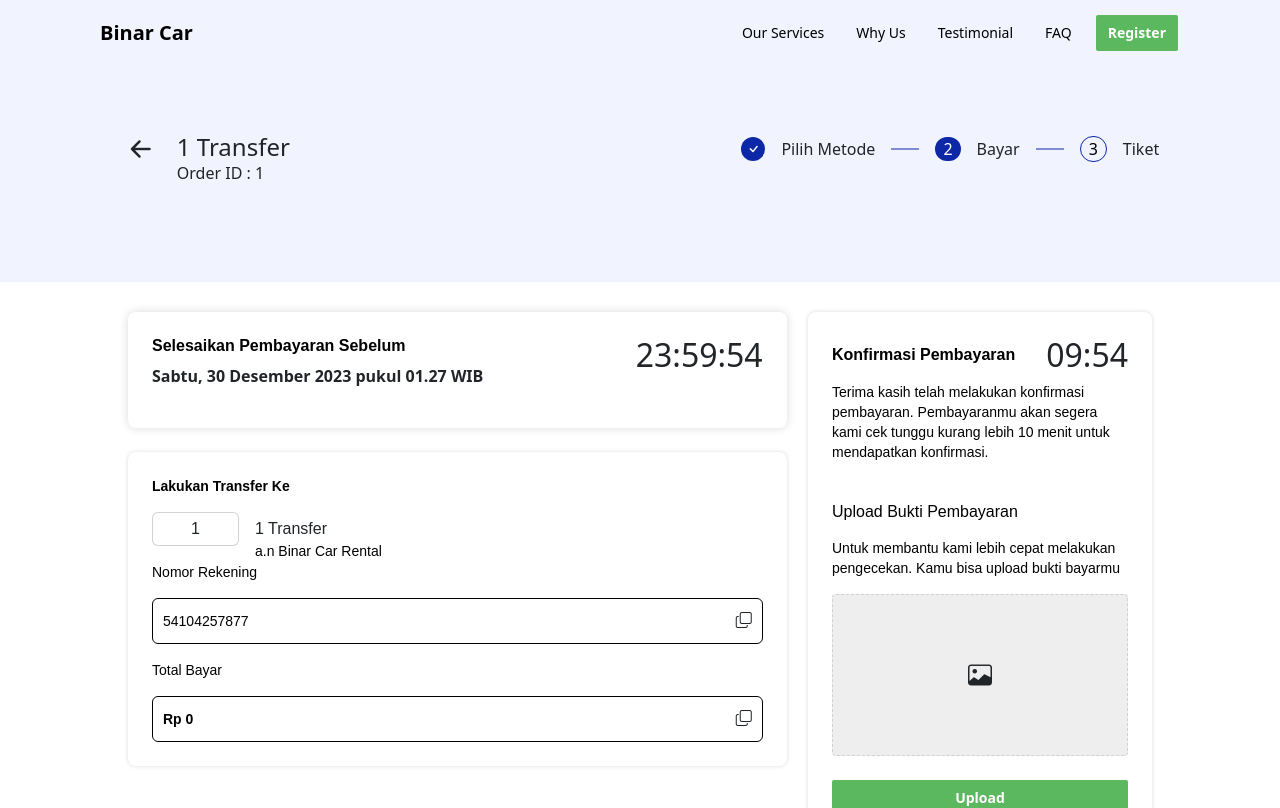
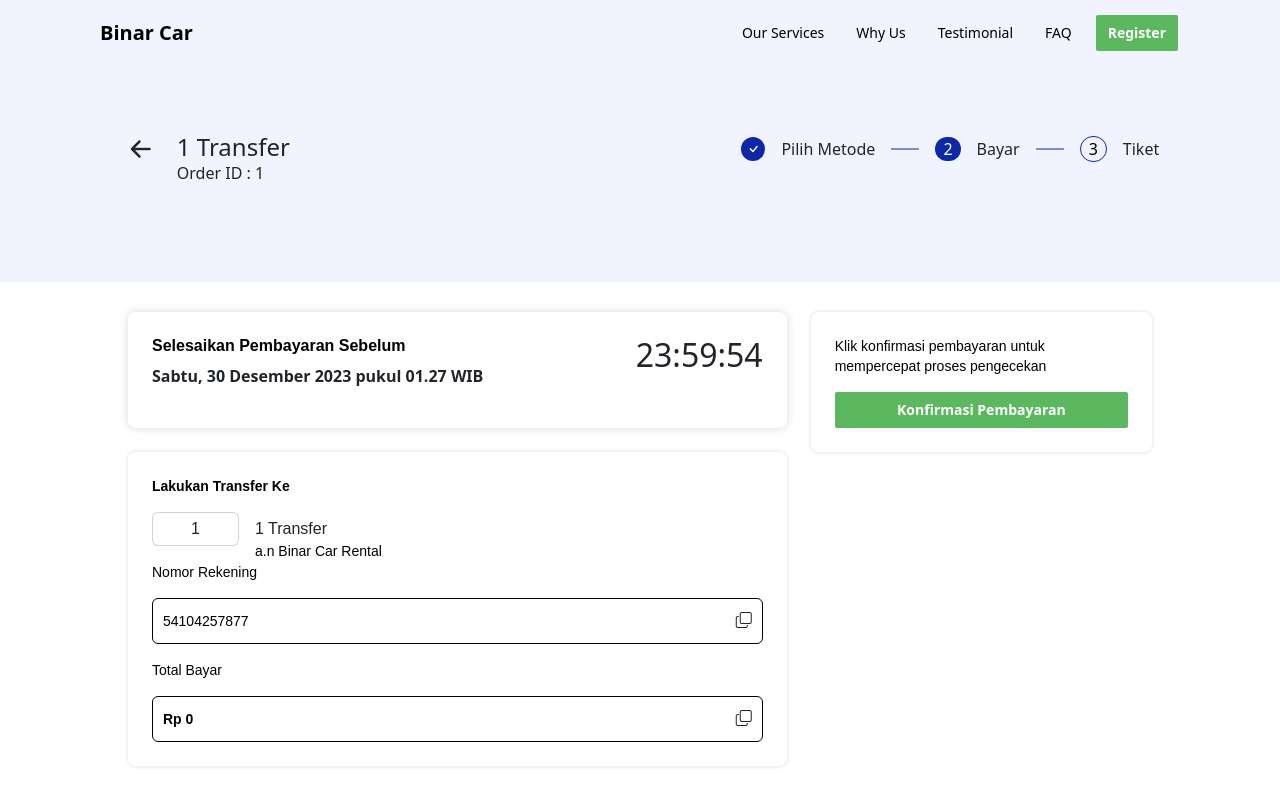
Before and after one commit to apridew/23001028-14-kelompok1-car-rental-platinum, a React (Vite) app: page /payment/1/1 in a window 1280 px wide. Shown: the top 808 px of the page. Built offline with nearby package versions, Linux system fonts and the light colour scheme; no server answers.

Commit message:
add confirmation payment

```diff
--- a/src/components/PaymentDetail/index.jsx
+++ b/src/components/PaymentDetail/index.jsx
@@ -10,6 +10,7 @@ const PaymentDetail = () => {
   const [carDetail, setCarDetail] = useState({});
   const [orderData, setOrderData] = useState({});
   const [noImage, setNoImage] = useState(true);
+  const [isConfirm, setIsConfirm] = useState(false);
   const [image, setImage] = useState(null);
   const [preview, setPreview] = useState(null);
 
@@ -91,6 +92,10 @@ const PaymentDetail = () => {
     console.log(event.target.files[0]);
   };
 
+  const confimationPayment = () => {
+    setIsConfirm(true);
+  };
+
   return (
     <>
       {/* Header Payment Step */}
@@ -143,6 +148,7 @@ const PaymentDetail = () => {
         </div>
 
         {/* Right Content */}
+        {isConfirm ? (
           <div className="col-4 h-100 p-0 content-right d-flex justify-content-center justify-content-lg-end">
             <div className="frame-card">
               <div className="d-flex justify-content-between align-items-center">
@@ -157,8 +163,8 @@ const PaymentDetail = () => {
               <div className="d-flex flex-column justify-content-center pt-4">
                 <p className="fs-6">Upload Bukti Pembayaran</p>
                 <p>
-                Untuk membantu kami lebih cepat melakukan pengecekan. Kamu bisa
-                upload bukti bayarmu
+                  Untuk membantu kami lebih cepat melakukan pengecekan. Kamu
+                  bisa upload bukti bayarmu
                 </p>
 
                 <input
@@ -195,6 +201,16 @@ const PaymentDetail = () => {
               </button>
             </div>
           </div>
+        ) : (
+          <div className="frame-card col-4 h-100 content-right d-flex flex-column justify-content-center justify-content-lg-end">
+            <p>
+              Klik konfirmasi pembayaran untuk mempercepat proses pengecekan
+            </p>
+            <button onClick={confimationPayment} className="button">
+              Konfirmasi Pembayaran
+            </button>
+          </div>
+        )}
       </div>
     </>
   );
```
Lines whose indentation alone changed are shown as unchanged.
